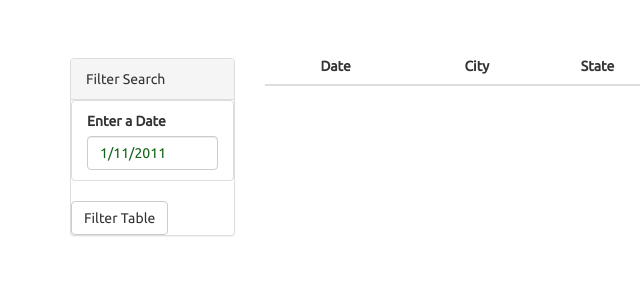
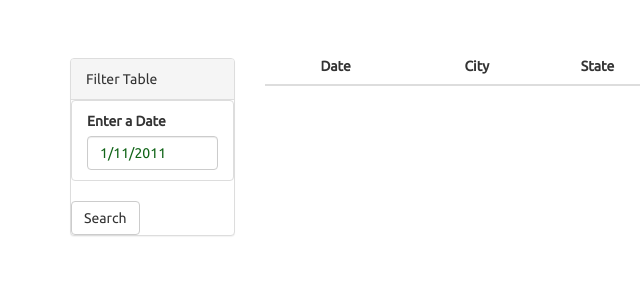
Before and after one commit to CChaussee/UFO-Sightings, a plain HTML site: page UFO-Level-1/index.html in a window 1280 px wide. Shown: the part 614-899 px from the top of the page, 0-640 px from the left. Drawn offline with nearby package versions, Linux system fonts and the light colour scheme.

Commit message:
edited html code

```diff
--- a/UFO-Level-1/index.html
+++ b/UFO-Level-1/index.html
@@ -30,7 +30,7 @@
         <div class="col-md-2">
           <aside class="filters">
             <div class="panel panel-default">
-              <div class="panel-heading">Filter Search</div>
+              <div class="panel-heading">Filter Table</div>
               <div class="panel-body">
                 <form>
                   <div class="form-group">
@@ -41,7 +41,7 @@
                       </li>
                     </ul>
                   </div>
-                  <button id="filter-btn" type="button" class="btn btn-default">Filter Table</button>
+                  <button id="filter-btn" type="button" class="btn btn-default">Search</button>
                 </form>
               </div>
             </div>
```
